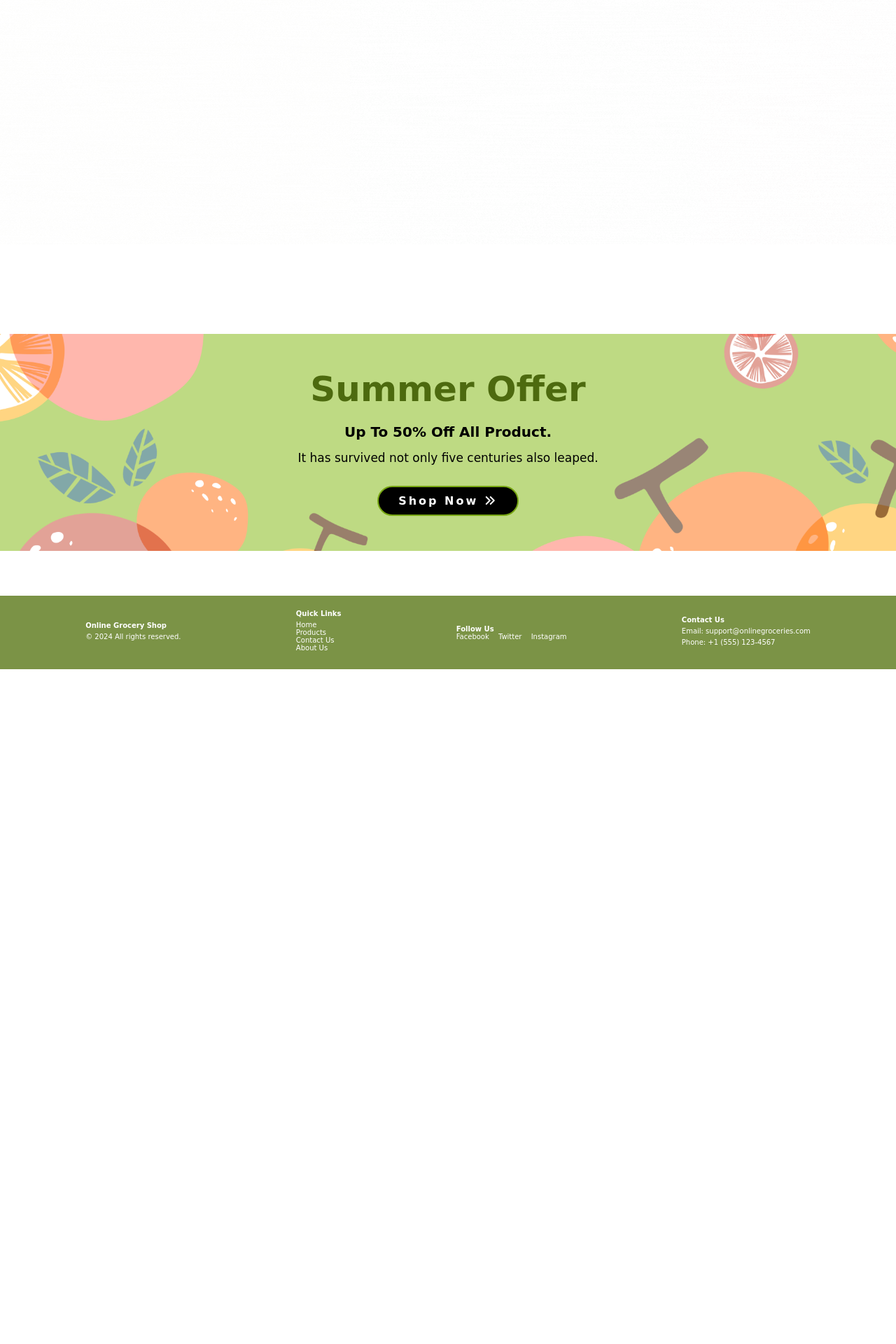
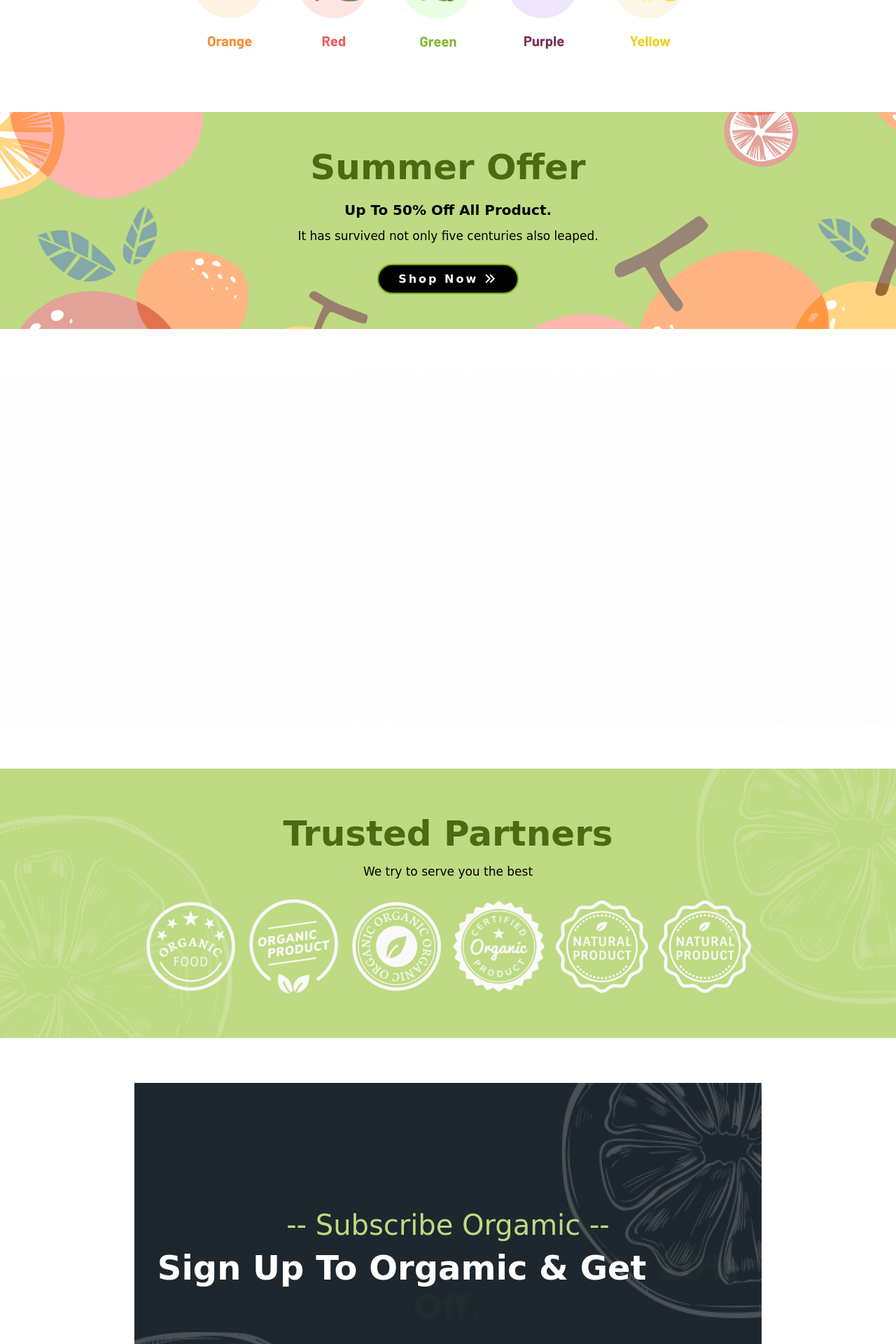
Before and after one commit to HumairaIrin/orgamic-grocery_shop, a Django app: template groceryapp/templates/home.html in a window 1280 px wide; the page is wider, and only the part inside the window is pictured. Shown: the part 1040-2960 px from the top of that part at 70% size. Before the commit the page ends 1996 px from the top of that part, so only its background shows below. Run offline with Django 3.2, Linux system fonts and the light colour scheme; the template is opened without the code that fills it, so the values that code supplies are empty.

Commit message:
cta, partner, newsettler section added

```diff
--- a/groceryapp/static/style.css
+++ b/groceryapp/static/style.css
@@ -27,7 +27,7 @@
 
 header{
     margin-top: 20px;
-    /* position: fixed; */
+    position: fixed;
     top: 0;
     left: 0;
     width: 100%;
@@ -224,6 +224,26 @@
     right: -8px;
     animation: cursor 0.6s infinite, typing 20s steps(14) infinite;
 }
+
+
+  /*-----------------------------------*\
+  #NUTRITIONS
+\*-----------------------------------*/
+
+.nutritions {
+    display: flex;
+    flex-direction: column;
+    align-items: center;
+    margin-block: 5%;
+}
+
+
+
+  /*-----------------------------------*\
+  #SUMMER OFFER
+\*-----------------------------------*/
+
+
 .cta {
     background-image: url(cta-bg.png);
     background-color: #beda83;
@@ -232,7 +252,6 @@
     background-position: center;
     text-align: center;
     padding: 50px 20px;
-    margin-bottom: 5%;
   }
 
   .cta .section-title {
@@ -246,6 +265,103 @@
   }
 
   /* .cta .btn { margin-inline: auto; } */
+
+
+
+
+
+  /*-----------------------------------*\
+  #PARTNER
+\*-----------------------------------*/
+
+.partners{
+    background-color: #beda83;
+    text-align: center;
+    padding:5% 15%;
+    background-image: url(partner-left-bg.png), url(partner-right-bg.png);
+    background-repeat: no-repeat, no-repeat;
+    background-position: bottom left, top right;
+    margin-bottom: 5%;
+}
+
+.partners-logo {
+    display: flex;
+    flex-direction: row;
+    justify-content: space-evenly;
+}
+.blur-image {
+    animation: blurToRegular 1s forwards; /* Animate over 3 seconds */
+}
+
+@keyframes blurToRegular {
+    0% {
+        filter: blur(10px); /* Initial blur */
+    }
+    100% {
+        filter: blur(0); /* Final state without blur */
+    }
+}
+
+
+
+
+/*-----------------------------------*\
+  #newsletter
+\*-----------------------------------*/
+
+
+
+.newsletter {
+    margin-inline: 15%;
+    margin-block: 5%;
+    padding-block: 100px;
+    background-image: url(partner-left-bg.png), url(partner-right-bg.png);
+    background-repeat: no-repeat, no-repeat;
+    background-position: bottom left, top right;
+    text-align: center;
+}
+
+.newsletter-card {
+    padding: 80px 10px;
+    display: flex;
+    align-items: center;
+    flex-direction: column;
+}
+.newsletter-subtitle {
+    color: #beda83;
+    font-size: 4rem;
+}
+.newsletter-title {
+    color: white;
+    font-size: xxx-large;
+    margin-block: 10px;
+}
+.neon-text {
+    color: #77a612; /* Neon green color */
+    text-shadow:
+        0 0 3px #77a612,
+        0 0 5px #77a612,
+        0 0 10px #6c9f10; /* Reduced glow effect */
+    animation: blink 1.5s infinite;
+}
+.newsletter-form {
+    width: 40%;
+    margin-block: 2.5%;
+    background-color: white;
+    display: flex;
+    justify-content: center;
+    padding: 15px 25px;
+    border-radius: 50px;
+}
+
+@keyframes blink {
+    0%, 100% {
+        opacity: 1;
+    }
+    50% {
+        opacity: 0;
+    }
+}
 
 @keyframes cursor{
     to{
@@ -322,10 +438,3 @@
         margin-top: 4rem;
     }
 }
-
-
-
-
-/* free shipping
-home delivery
-track delivery*/
--- a/groceryapp/templates/home.html
+++ b/groceryapp/templates/home.html
@@ -4,7 +4,13 @@
 
 <link rel="stylesheet" href="{% static 'style.css' %}">
 
-<div class="home" style="padding:0 9% 0; height: 85vh">
+<!--
+     - #home
+-->
+
+
+
+<div class="home" style="padding:0 9% 0; height: 85vh; margin-top: 6%">
     {% comment %} <div class="home-img">
         <img src="{% static 'landing.png' %}" alt="">
     </div> {% endcomment %}
@@ -22,11 +28,30 @@
         <a href="#" class="btn">Download App</a>
     </div>
 </div>
-<div style="display: flex; margin-block: 10%">
-    <img src="{% static 'safeShipping.gif' %}" alt="">
-    <img src="{% static 'freeServices.gif' %}" alt="">
-    <img src="{% static 'tracking.gif' %}" alt="">
+
+
+
+<!--
+    - #nutrition section
+-->
+
+
+<div class="nutritions">
+        <h1 style="font-size: 5rem; color: #4d6a0f">Nutrition Facts</h1>
+
+      <div>
+        <img src="{% static 'nutritions_facts.png' %}" loading="lazy" alt="nutritions">
+      </div>
 </div>
+
+
+
+<!--
+    - #offer section
+-->
+
+
+
 <div class="cta">
     <div class="container">
 
@@ -42,4 +67,69 @@
 
     </div>
 </div>
+
+
+
+ <!--
+        - #pop-up section
+ -->
+
+
+
+<div style="display: flex; margin-block: 5%">
+    <img src="{% static 'safeShipping.gif' %}" alt="">
+    <img src="{% static 'freeServices.gif' %}" alt="">
+    <img src="{% static 'tracking.gif' %}" alt="">
+</div>
+
+ <!--
+        - #PARTNER
+ -->
+
+
+<div class="partners">
+    <div class="container">
+
+        <h1 style="font-size: 5rem; color: #4d6a0f">Trusted Partners</h1>
+
+      <p class="cta-text">We try to serve you the best</p>
+
+      <div class="partners-logo">
+        <img class="blur-image" src="{% static 'partner-1.png' %}" width="132" height="134" loading="lazy" alt="Partner logo">
+        <img class="blur-image" src="{% static 'partner-2.png' %}" width="132" height="134" loading="lazy" alt="Partner logo">
+        <img class="blur-image" src="{% static 'partner-3.png' %}" width="132" height="134" loading="lazy" alt="Partner logo">
+        <img class="blur-image" src="{% static 'partner-4.png' %}" width="132" height="134" loading="lazy" alt="Partner logo">
+        <img class="blur-image" src="{% static 'partner-5.png' %}" width="132" height="134" loading="lazy" alt="Partner logo">
+        <img class="blur-image" src="{% static 'partner-6.png' %}" width="132" height="134" loading="lazy" alt="Partner logo">
+      </div>
+    </div>
+</div>
+
+
+
+  <!--
+        - #NEWSLETTER
+      -->
+
+      <div class="newsletter" style="background-color: #1e272e">
+        <div class="container">
+
+          <div class="newsletter-card">
+
+            <p class="newsletter-subtitle"> -- Subscribe Orgamic --</p>
+
+            <h2 class="newsletter-title">Sign Up To Orgamic & Get <span class="neon-text" style="color: #beda83">20% Off.</span></h2>
+
+            <form action="" class="newsletter-form">
+
+              <input type="email" name="email" placeholder="Enter your email" required class="input-email">
+
+              <a href="/home/" class="btn">Sign Up <i class="fa-duotone fa-solid fa-angles-right" style="--fa-primary-color: #ffffff; --fa-secondary-color: #b8b8b8;"></i></a>
+
+            </form>
+
+          </div>
+
+        </div>
+    </div>
 {% endblock %}
--- a/groceryapp/templates/main.html
+++ b/groceryapp/templates/main.html
@@ -10,7 +10,7 @@
     <title>Grocery Shop</title>
 </head>
 <body>
-        <header style="background-color: white; margin-top: 0px; position: sticky">
+        <header style="background-color: white; margin-top: 0px;">
             {% comment %} <a href="#" class="logo">Online Grocery Shop</a> {% endcomment %}
             <img class="logo" src="{% static 'orgamic.png' %}" alt=""  style="width: 6vw;">
 
```
Also changed, not shown: groceryapp/static/nutritions_facts.png (added), groceryapp/static/partner-1.png (added), groceryapp/static/partner-2.png (added), groceryapp/static/partner-3.png (added), groceryapp/static/partner-4.png (added), groceryapp/static/partner-5.png (added), groceryapp/static/partner-6.png (added), groceryapp/static/partner-left-bg.png (added), groceryapp/static/partner-right-bg.png (added).
